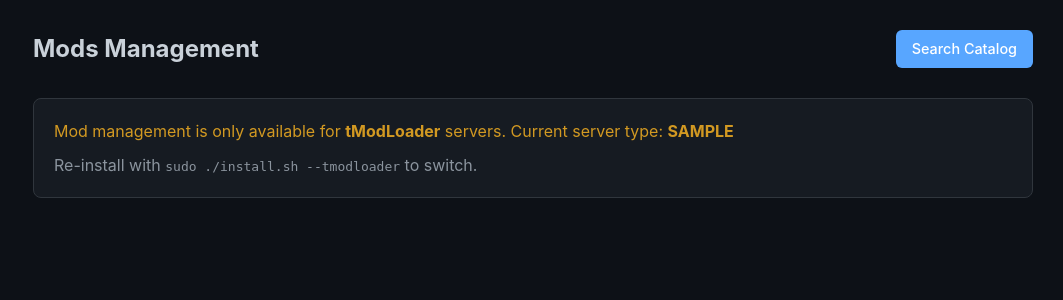
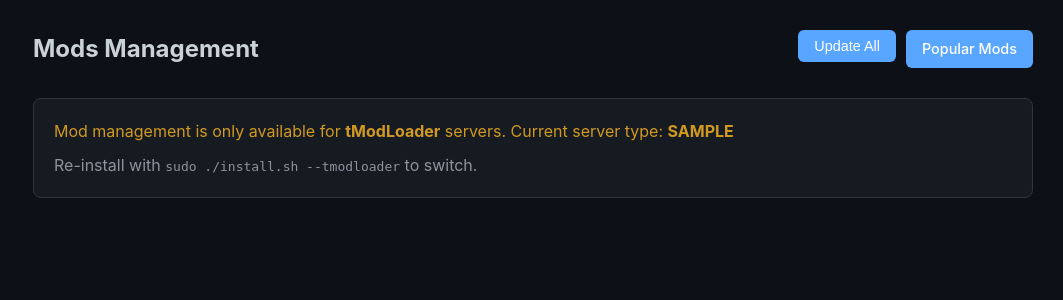
Before and after one commit to Melnikov37/Terraria-Server, a Flask app: template admin/templates/mods.html in a window 1280 px wide. Shown: the top 300 px of the page, without its empty margins (217-1280 px from the left). Run offline with Flask 3, Linux system fonts and the light colour scheme; the template is opened without the code that fills it: most values are stand-ins (such as "Sample title", 1, 10 or a date in 2020); some libraries are stand-ins or nearby versions.

Commit message:
feat: mod versioning, metadata cache, and update buttons
Metadata cache (.mod_meta.json):
- Stores version, workshop_id, installed_at, last_updated per mod
- Written on install/upload/update, cleared on delete
- _extract_tmod_version() reads only first ~512 bytes for fast version lookup

Version display:
- _list_mods() now includes version, workshop_id, last_updated
- Mods table shows version column with last update date

Update routes:
- POST /mods/update — re-downloads single mod via Workshop ID, reports old → new version
- POST /mods/update_all — updates all mods with known Workshop IDs

Background scheduler:
- MOD_UPDATE_INTERVAL_HOURS env var (default 0 = disabled)
- Daemon thread silently re-downloads all Workshop mods on schedule
- Does not restart server — admin sees updated versions and restarts manually

mods.html:
- Added Version column (mod version + last update date)
- Update button per mod (only shown if Workshop ID is known)
- Update All button in page header

Co-Authored-By: Claude Sonnet 4.6 <noreply@anthropic.com>

```diff
--- a/admin/app.py
+++ b/admin/app.py
@@ -12,6 +12,7 @@ import time
 import shutil
 import tempfile
 import zlib
+import threading
 from pathlib import Path
 from datetime import datetime
 
@@ -42,6 +43,8 @@ SCREEN_SESSION  = os.environ.get('SCREEN_SESSION', 'terraria')
 MODS_DIR        = os.environ.get('MODS_DIR', '/opt/terraria/.local/share/Terraria/tModLoader/Mods')
 STEAMCMD_BIN    = os.environ.get('STEAMCMD_BIN', '/opt/steamcmd/steamcmd.sh')
 TERRARIA_APP_ID = '1281930'
+# Set to N > 0 to auto-update mods every N hours in the background (0 = disabled)
+MOD_UPDATE_INTERVAL_HOURS = int(os.environ.get('MOD_UPDATE_INTERVAL_HOURS', '0'))
 
 # Known Workshop IDs for popular mods — used for auto-installing dependencies.
 # Keys are tModLoader internal mod names (as they appear in modReferences / .tmod filenames).
@@ -1011,6 +1014,74 @@ def _ensure_mod_dependencies(tmod_path, steamcmd):
     return messages
 
 
+# ------------------------------------------------------------------
+# Mod metadata cache  (.mod_meta.json next to enabled.json)
+# Stores: {mod_name: {version, workshop_id, installed_at, last_updated}}
+# ------------------------------------------------------------------
+
+def _meta_file():
+    return os.path.join(MODS_DIR, '.mod_meta.json')
+
+
+def _get_mod_meta():
+    path = _meta_file()
+    if os.path.exists(path):
+        try:
+            with open(path) as f:
+                return json.load(f)
+        except Exception:
+            pass
+    return {}
+
+
+def _save_mod_meta(meta):
+    os.makedirs(MODS_DIR, exist_ok=True)
+    with open(_meta_file(), 'w') as f:
+        json.dump(meta, f, indent=2)
+
+
+def _extract_tmod_version(tmod_path):
+    """Read mod name and version from .tmod header without parsing the full file.
+
+    Only reads the first ~512 bytes (header ends well before that).
+    Returns (mod_name, mod_version) strings.
+    """
+    with open(tmod_path, 'rb') as fh:
+        raw = fh.read(512)
+    pos = 4
+    _, pos = _read_7bit_string(raw, pos)   # tML version
+    pos += 20 + 256 + 4                    # hash + sig + datalen
+    mod_name, pos = _read_7bit_string(raw, pos)
+    mod_version, _ = _read_7bit_string(raw, pos)
+    return mod_name, mod_version
+
+
+def _record_mod_installed(mod_name, tmod_path, workshop_id=None):
+    """Update metadata cache after a mod is installed or updated."""
+    meta = _get_mod_meta()
+    try:
+        _, version = _extract_tmod_version(tmod_path)
+    except Exception:
+        version = 'unknown'
+    now = datetime.now().isoformat(timespec='seconds')
+    entry = meta.get(mod_name, {})
+    entry['version'] = version
+    entry['last_updated'] = now
+    if 'installed_at' not in entry:
+        entry['installed_at'] = now
+    if workshop_id:
+        entry['workshop_id'] = workshop_id
+    meta[mod_name] = entry
+    _save_mod_meta(meta)
+
+
+def _remove_mod_meta(mod_name):
+    meta = _get_mod_meta()
+    if mod_name in meta:
+        meta.pop(mod_name)
+        _save_mod_meta(meta)
+
+
 def _get_enabled_mods():
     """Return dict {ModName: bool} regardless of enabled.json format.
 
@@ -1048,6 +1119,7 @@ def _list_mods():
         return mods
 
     enabled = _get_enabled_mods()
+    meta = _get_mod_meta()
 
     for fname in sorted(os.listdir(MODS_DIR)):
         if not fname.endswith('.tmod'):
@@ -1055,12 +1127,16 @@ def _list_mods():
         mod_name = fname[:-5]
         fpath = os.path.join(MODS_DIR, fname)
         size_bytes = os.path.getsize(fpath)
-        size_mb = round(size_bytes / (1024 * 1024), 2)
+        mod_meta = meta.get(mod_name, {})
+        workshop_id = mod_meta.get('workshop_id') or KNOWN_WORKSHOP_IDS.get(mod_name)
         mods.append({
             'name': mod_name,
             'filename': fname,
             'enabled': enabled.get(mod_name, False),
-            'size_mb': size_mb,
+            'size_mb': round(size_bytes / (1024 * 1024), 2),
+            'version': mod_meta.get('version', '?'),
+            'workshop_id': workshop_id,
+            'last_updated': mod_meta.get('last_updated', ''),
         })
 
     return mods
@@ -1114,13 +1190,12 @@ def mods_upload():
     f.save(dest)
 
     mod_name = filename[:-5]
-    # Auto-enable the newly uploaded mod
     enabled = _get_enabled_mods()
     enabled[mod_name] = True
     _save_enabled_mods(enabled)
+    _record_mod_installed(mod_name, dest)
     flash(f'Mod "{mod_name}" uploaded and enabled.', 'success')
 
-    # Auto-install any missing dependencies if steamcmd is available
     steamcmd = STEAMCMD_BIN if os.path.exists(STEAMCMD_BIN) else shutil.which('steamcmd')
     if steamcmd:
         for ok, msg in _ensure_mod_dependencies(dest, steamcmd):
@@ -1155,10 +1230,10 @@ def mods_delete():
 
     if os.path.exists(target):
         os.remove(target)
-        # Remove from enabled.json too
         enabled = _get_enabled_mods()
         enabled.pop(mod_name, None)
         _save_enabled_mods(enabled)
+        _remove_mod_meta(mod_name)
         flash(f'Mod "{mod_name}" deleted. Restart the server to apply.', 'success')
     else:
         flash(f'Mod file not found: {filename}', 'error')
@@ -1185,17 +1260,98 @@ def mods_workshop():
         flash(err, 'error')
         return redirect(url_for('mods'))
 
+    dest = os.path.join(MODS_DIR, f'{mod_name}.tmod')
     enabled = _get_enabled_mods()
     enabled[mod_name] = True
     _save_enabled_mods(enabled)
+    _record_mod_installed(mod_name, dest, workshop_id)
     flash(f'Mod "{mod_name}" installed and enabled!', 'success')
 
-    # Auto-install any missing dependencies declared in the .tmod
-    dest = os.path.join(MODS_DIR, f'{mod_name}.tmod')
     for ok, msg in _ensure_mod_dependencies(dest, steamcmd):
         flash(msg, 'success' if ok else 'error')
 
     flash('Restart the server to apply changes.', 'success')
+    return redirect(url_for('mods'))
+
+
+@app.route('/mods/update', methods=['POST'])
+@login_required
+def mods_update_one():
+    mod_name = request.form.get('mod_name', '').strip()
+    if not mod_name:
+        flash('Mod name is required', 'error')
+        return redirect(url_for('mods'))
+
+    meta = _get_mod_meta()
+    workshop_id = meta.get(mod_name, {}).get('workshop_id') or KNOWN_WORKSHOP_IDS.get(mod_name)
+    if not workshop_id:
+        flash(f'No Workshop ID known for "{mod_name}". Cannot auto-update.', 'error')
+        return redirect(url_for('mods'))
+
+    steamcmd = STEAMCMD_BIN if os.path.exists(STEAMCMD_BIN) else shutil.which('steamcmd')
+    if not steamcmd:
+        flash('steamcmd not found', 'error')
+        return redirect(url_for('mods'))
+
+    old_version = meta.get(mod_name, {}).get('version', '?')
+    new_mod_name, err = _download_mod_from_workshop(steamcmd, workshop_id)
+    if err:
+        flash(err, 'error')
+        return redirect(url_for('mods'))
+
+    dest = os.path.join(MODS_DIR, f'{new_mod_name}.tmod')
+    _record_mod_installed(new_mod_name, dest, workshop_id)
+    new_version = _get_mod_meta().get(new_mod_name, {}).get('version', '?')
+
+    if old_version != new_version:
+        flash(f'"{mod_name}" updated: {old_version} → {new_version}. Restart server to apply.', 'success')
+    else:
+        flash(f'"{mod_name}" is already up to date (v{new_version}).', 'success')
+
+    return redirect(url_for('mods'))
+
+
+@app.route('/mods/update_all', methods=['POST'])
+@login_required
+def mods_update_all():
+    steamcmd = STEAMCMD_BIN if os.path.exists(STEAMCMD_BIN) else shutil.which('steamcmd')
+    if not steamcmd:
+        flash('steamcmd not found', 'error')
+        return redirect(url_for('mods'))
+
+    meta = _get_mod_meta()
+    updated = []
+    skipped = []
+    failed = []
+
+    for mod in _list_mods():
+        mod_name = mod['name']
+        workshop_id = mod.get('workshop_id')
+        if not workshop_id:
+            skipped.append(mod_name)
+            continue
+
+        old_version = meta.get(mod_name, {}).get('version', '?')
+        new_mod_name, err = _download_mod_from_workshop(steamcmd, workshop_id)
+        if err:
+            failed.append(f'{mod_name}: {err}')
+            continue
+
+        dest = os.path.join(MODS_DIR, f'{new_mod_name}.tmod')
+        _record_mod_installed(new_mod_name, dest, workshop_id)
+        new_version = _get_mod_meta().get(new_mod_name, {}).get('version', '?')
+        if old_version != new_version:
+            updated.append(f'{mod_name}: {old_version} → {new_version}')
+
+    if updated:
+        flash(f'Updated {len(updated)} mods — restart to apply: {", ".join(updated)}', 'success')
+    else:
+        flash('All mods are up to date.', 'success')
+    if skipped:
+        flash(f'Skipped (no Workshop ID): {", ".join(skipped)}', 'success')
+    for msg in failed:
+        flash(f'Failed: {msg}', 'error')
+
     return redirect(url_for('mods'))
 
 
@@ -1317,6 +1473,54 @@ def api_mods_debug():
 
 
 # ============================================================
+# Background mod updater
+# ============================================================
+
+def _run_background_mod_updates():
+    """Daemon thread: periodically re-download all Workshop mods.
+
+    Replaces .tmod files silently; does not restart the server.
+    Admin sees updated versions on next page load and restarts manually.
+    """
+    steamcmd = STEAMCMD_BIN if os.path.exists(STEAMCMD_BIN) else shutil.which('steamcmd')
+    if not steamcmd:
+        return
+
+    meta = _get_mod_meta()
+    for mod in _list_mods():
+        mod_name = mod['name']
+        workshop_id = mod.get('workshop_id')
+        if not workshop_id:
+            continue
+        try:
+            new_mod_name, err = _download_mod_from_workshop(steamcmd, workshop_id)
+            if not err:
+                dest = os.path.join(MODS_DIR, f'{new_mod_name}.tmod')
+                _record_mod_installed(new_mod_name, dest, workshop_id)
+        except Exception:
+            pass
+
+
+def _start_mod_update_scheduler():
+    if MOD_UPDATE_INTERVAL_HOURS <= 0:
+        return
+
+    def _loop():
+        while True:
+            time.sleep(MOD_UPDATE_INTERVAL_HOURS * 3600)
+            try:
+                _run_background_mod_updates()
+            except Exception:
+                pass
+
+    t = threading.Thread(target=_loop, daemon=True, name='mod-updater')
+    t.start()
+
+
+_start_mod_update_scheduler()
+
+
+# ============================================================
 # Main
 # ============================================================
 
--- a/admin/templates/mods.html
+++ b/admin/templates/mods.html
@@ -5,7 +5,15 @@
 <div class="header">
     <h2>Mods Management</h2>
     <div class="btn-group">
-        <a href="{{ url_for('mods_search') }}" class="btn btn-primary">Search Catalog</a>
+        {% if mods %}
+        <form method="POST" action="{{ url_for('mods_update_all') }}" class="inline-form">
+            <button type="submit" class="btn btn-primary"
+                    onclick="return confirm('Update all mods from Steam Workshop? This may take several minutes.');">
+                Update All
+            </button>
+        </form>
+        {% endif %}
+        <a href="{{ url_for('mods_search') }}" class="btn btn-primary">Popular Mods</a>
     </div>
 </div>
 
@@ -76,6 +84,7 @@
         <thead>
             <tr>
                 <th>Mod Name</th>
+                <th>Version</th>
                 <th>Size</th>
                 <th>Status</th>
                 <th>Actions</th>
@@ -86,6 +95,19 @@
             <tr>
                 <td>
                     <strong>{{ mod.name }}</strong>
+                    {% if mod.workshop_id %}
+                    <br><span style="color: var(--text-muted); font-size: 0.78rem;">
+                        Workshop: {{ mod.workshop_id }}
+                    </span>
+                    {% endif %}
+                </td>
+                <td style="font-size: 0.9rem;">
+                    <code>{{ mod.version }}</code>
+                    {% if mod.last_updated %}
+                    <br><span style="color: var(--text-muted); font-size: 0.78rem;" title="{{ mod.last_updated }}">
+                        updated {{ mod.last_updated[:10] }}
+                    </span>
+                    {% endif %}
                 </td>
                 <td style="color: var(--text-muted); font-size: 0.9rem;">
                     {{ mod.size_mb }} MB
@@ -105,6 +127,12 @@
                                 {{ 'Disable' if mod.enabled else 'Enable' }}
                             </button>
                         </form>
+                        {% if mod.workshop_id %}
+                        <form method="POST" action="{{ url_for('mods_update_one') }}" class="inline-form">
+                            <input type="hidden" name="mod_name" value="{{ mod.name }}">
+                            <button type="submit" class="btn btn-primary btn-sm">Update</button>
+                        </form>
+                        {% endif %}
                         <form method="POST" action="{{ url_for('mods_delete') }}" class="inline-form"
                               onsubmit="return confirm('Delete mod {{ mod.name }}? This cannot be undone.');">
                             <input type="hidden" name="mod_name" value="{{ mod.name }}">
```
